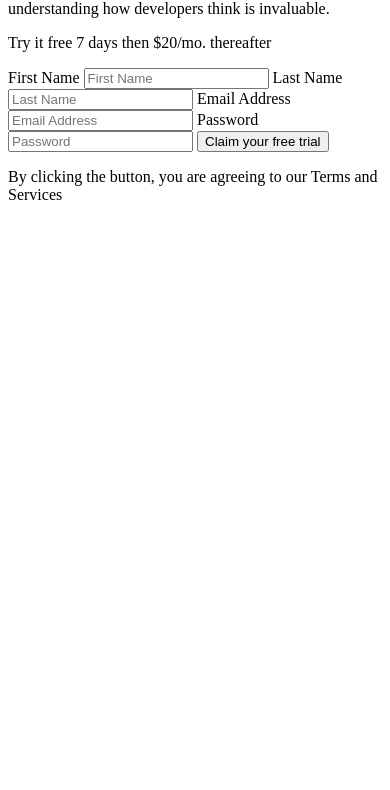
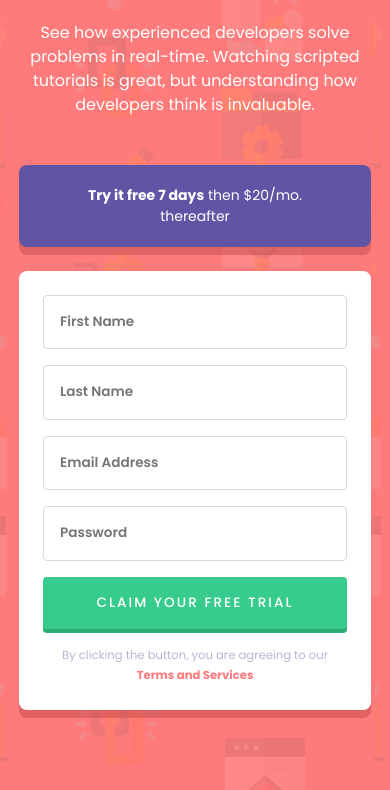
Before and after one commit to mbdelarosa/intro-component-with-signup-form, a plain HTML site: page index.html in a window 390 px wide. Shown: the part 153-943 px from the top of the page. Before the commit the page ends 844 px from the top, so only its background shows below. Drawn offline with Linux system fonts and the light colour scheme.

Commit message:
Added style for mobile view

```diff
--- a/index.html
+++ b/index.html
@@ -5,6 +5,11 @@
   <meta name="viewport" content="width=device-width, initial-scale=1.0"> <!-- displays site properly based on user's device -->
 
   <link rel="icon" type="image/png" sizes="32x32" href="./images/favicon-32x32.png">
+  <link rel="preconnect" href="https://fonts.googleapis.com">
+  <link rel="preconnect" href="https://fonts.gstatic.com" crossorigin>
+  <link href="https://fonts.googleapis.com/css2?family=Poppins:wght@400;500;600;700&display=swap" rel="stylesheet">
+  <link rel="stylesheet" type="text/css" href="reset.css">
+  <link rel="stylesheet" type="text/css" href="style.css">
 
   <title>Frontend Mentor | Intro component with sign up form</title>
 </head>
@@ -19,14 +24,12 @@
       </p>
 
       <div class="try-card">
-        <p>
-          <span class="accent--try">Try it free 7 days</span> then $20/mo. thereafter
-        </p>
+        <p><span class="accent--try">Try it free 7 days</span> then $20/mo. thereafter</p>
       </div>
 
       <div class="signup-card">
-        <div class="signup-form">
-          <form id="form" method="post" novalidate>
+        <form id="form" method="post" novalidate>
+          <div class="signup-form">
             <!-- First Name -->
             <label for="first-name" class="sr-only">First Name</label>
             <input type="text" id="first-name" name="first-name" autocomplete="given-name" placeholder="First Name" class="signup-form__input" aria-invalid="false" aria-describedby="fname-error" required />
@@ -49,8 +52,8 @@
 
             <!-- Button -->
             <button type="submit" class="signup-form__button">Claim your free trial</button>
-          </form>
-        </div>
+          </div>
+        </form>
 
         <p class="signup-card__note">
           By clicking the button, you are agreeing to our <span class="accent--terms">Terms and Services</span>
--- /dev/null
+++ b/reset.css
@@ -0,0 +1,54 @@
+/* Box sizing rules */
+*, *::before, *::after {
+  box-sizing: border-box;
+}
+
+/* Remove default margin */
+* {
+  margin: 0;
+}
+
+/* Body defaults -- accessible line height and improve text rendering */
+body {
+  min-height: 100vh;
+  line-height: 1.5;
+  -webkit-font-smoothing: antialiased;
+}
+
+/* Media defaults */
+img, picture, video, canvas, svg {
+  display: block;
+  max-width: 100%;
+}
+
+/* Inherit fonts for inputs and buttons */
+input, button, textarea, select {
+  font: inherit;
+}
+
+/* Avoid text overflows */
+p, h1, h2, h3, h4, h5, h6 {
+  overflow-wrap: break-word;
+}
+
+/* Remove list styles on elements with a list role, suggesting that default styling will be removed */
+ul[role='list'],
+ol[role='list'] {
+  list-style: none;
+}
+
+/* Remove all animations, transitions and smooth scroll for people that prefer not to see them */
+@media (prefers-reduced-motion: reduce) {
+  html:focus-within {
+   scroll-behavior: auto;
+  }
+
+  *,
+  *::before,
+  *::after {
+    animation-duration: 0.01ms !important;
+    animation-iteration-count: 1 !important;
+    transition-duration: 0.01ms !important;
+    scroll-behavior: auto !important;
+  }
+}
--- /dev/null
+++ b/style.css
@@ -0,0 +1,119 @@
+:root {
+  /* Primary */
+  --red: hsl(0, 100%, 74%);
+  --red-shadow: hsla(0, 50%, 53%, 0.5);
+  --green: hsl(154, 59%, 51%);
+  --green-shadow: hsl(154, 59%, 43%);
+
+  /* Accent */
+  --blue: hsl(248, 32%, 49%);
+
+  /* Neutral */
+  --dark-blue: hsl(249, 10%, 26%);
+  --grayish-blue: hsl(246, 25%, 77%);
+  --gray-border: hsl(0, 0%, 85%);
+}
+
+body {
+  min-height: 100vh;
+  min-height: 100dvh;
+  background-color: var(--red);
+  background-image: url('./images/bg-intro-mobile.png');
+  display: grid;
+  justify-content: center;
+  align-items: center;
+  text-align: center;
+  font-family: 'Poppins', sans-serif;
+  color: white;
+  font-size: 1rem;
+}
+
+.container {
+  margin: 5rem 1.5rem;
+}
+
+.container__title {
+  line-height: 1.25;
+  margin-bottom: 1.5rem;
+  font-size: 1.75rem;
+  font-weight: 700;
+}
+
+.container__text {
+  margin-bottom: 3rem;
+  font-weight: 400;
+}
+
+.try-card {
+  background-color: var(--blue);
+  padding: 1.25rem 4rem;
+  margin-bottom: 1.5rem;
+  border-radius: 0.5rem;
+  box-shadow: 0 8px 0 0 var(--red-shadow);
+  font-size: 0.875rem;
+  font-weight: 400;
+}
+
+.accent--try {
+  font-weight: 700;
+}
+
+.sr-only:not(:focus):not(:active) {
+  clip: rect(0 0 0 0);
+  clip-path: inset(50%);
+  height: 1px;
+  overflow: hidden;
+  position: absolute;
+  white-space: nowrap;
+  width: 1px;
+}
+
+.signup-card {
+  background-color: white;
+  padding: 1.5rem;
+  border-radius: 0.5rem;
+  overflow: hidden;
+  box-shadow: 0 8px 0 0 var(--red-shadow);
+  color: var(--dark-blue);
+}
+
+.signup-form {
+  display: flex;
+  flex-direction: column;
+  gap: 0.5rem;
+  margin-bottom: 1rem;
+}
+
+.signup-form__input {
+  border: 1px solid var(--gray-border);
+  border-radius: 0.25rem;
+  padding: 1rem 1rem;
+  font-size: 0.85rem;
+  font-weight: 600;
+  color: var(--dark-blue);
+}
+
+.signup-form__button {
+  background-color: var(--green);
+  border-radius: 0.25rem;
+  padding: 1rem 2rem;
+  border: none;
+  box-shadow: 0 4px 0 0 var(--green-shadow);
+  text-transform: uppercase;
+  font-size: 0.85rem;
+  font-weight: 500;
+  letter-spacing: 0.15em;
+  color: white;
+}
+
+.signup-card__note {
+  padding: 0 1rem;
+  font-size: 0.725rem;
+  line-height: 1.75;
+  color: var(--grayish-blue);
+}
+
+.accent--terms {
+  font-weight: 700;
+  color: var(--red);
+}
```
